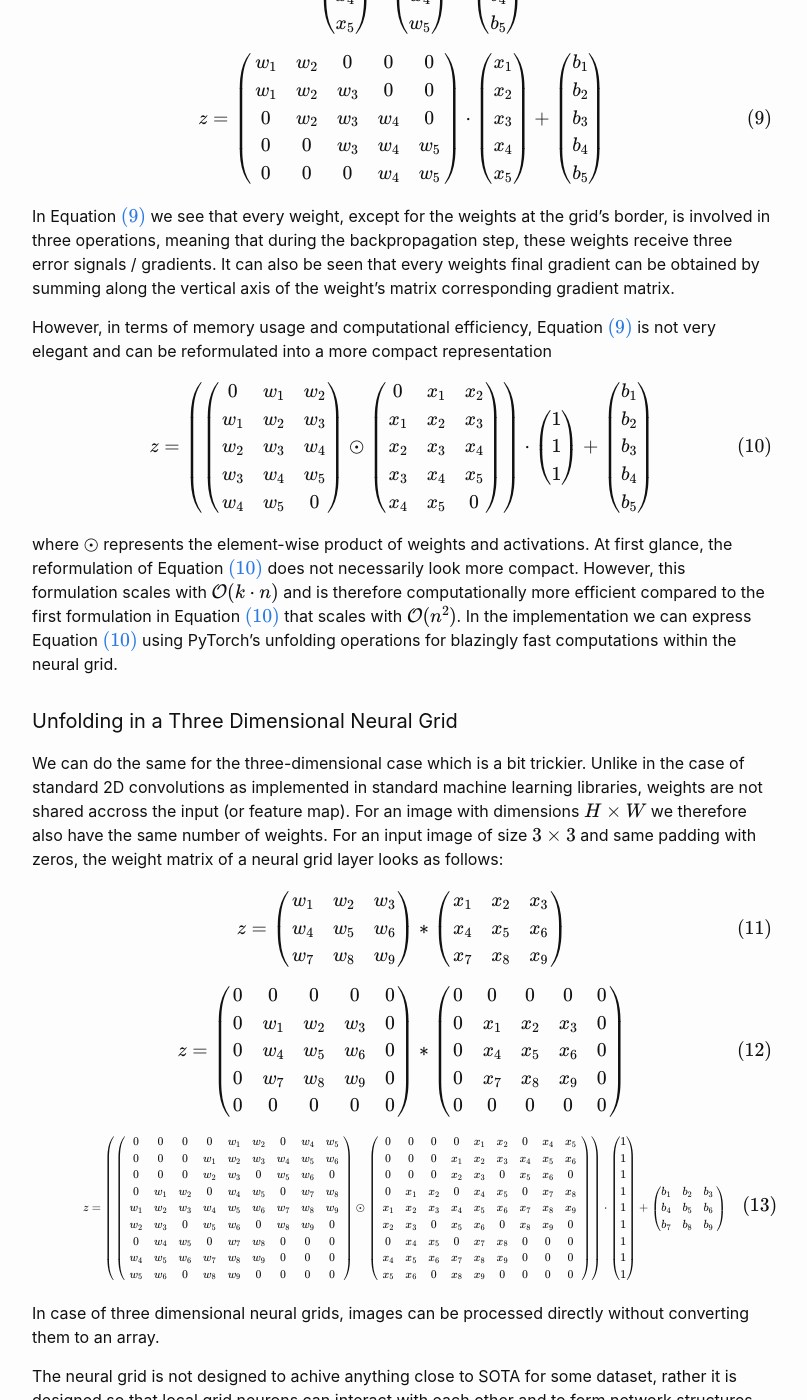
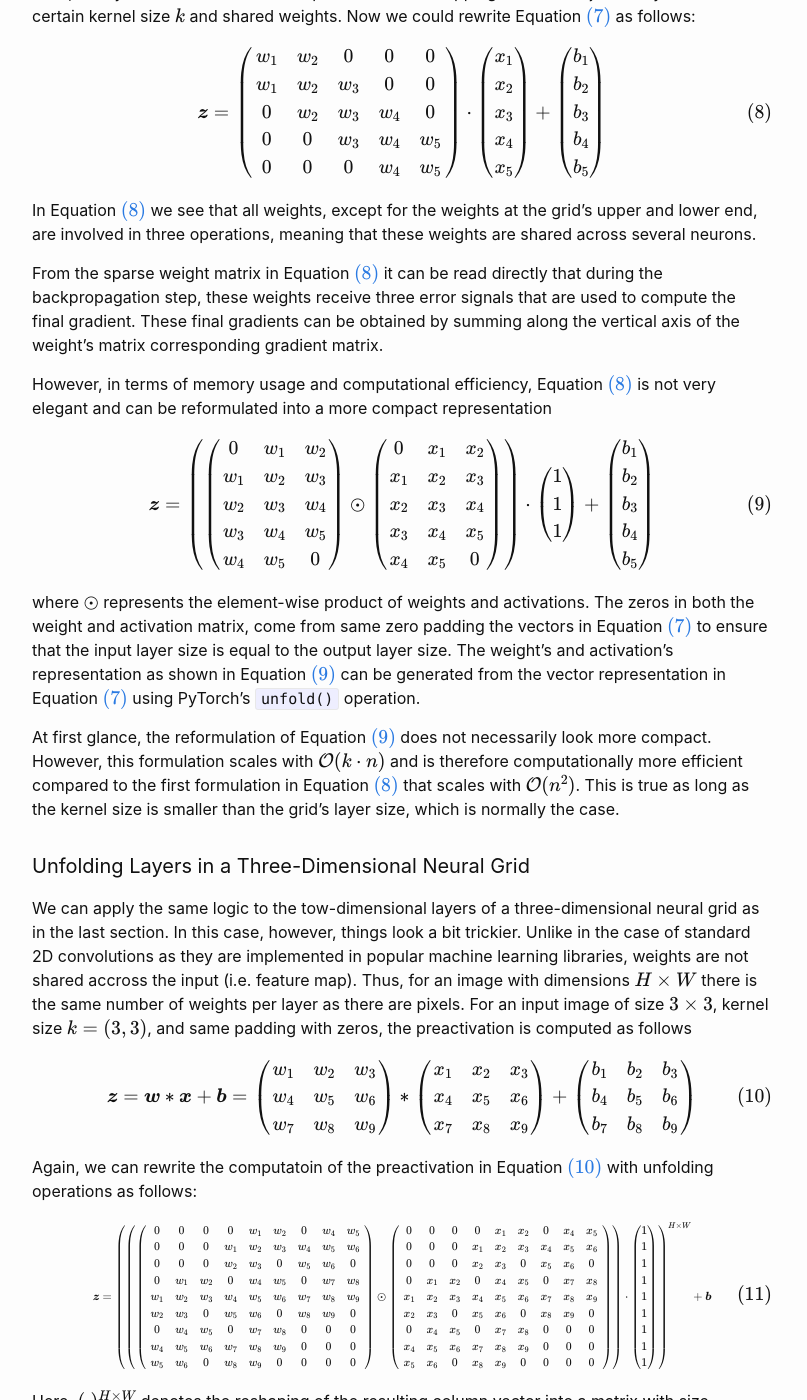
Before and after one commit to kaifishr/kaifishr.github.io, a Jekyll site: the page built from _posts/2021-03-01-neural-grid.md, in a window 1280 px wide and 1400 px high, scrolled down 3509 px. Shown: the whole window, without its empty margins (238-1045 px from the left). Built offline with Jekyll 4.4.1, drawn with Linux system fonts in a browser that asks for light colours; formulas are drawn with MathJax 3; some of the changed text lies outside the part shown.

Commit message:
- Worked on neural grid post

````diff
--- a/_posts/2021-03-01-neural-grid.md
+++ b/_posts/2021-03-01-neural-grid.md
@@ -27,7 +27,7 @@
 
 ## Method
 
-The architecture of a two-dimensional grid-based neural network consists of three parts: The mapping from the input neurons $x_m$ to the grid's first layer, the mapping inside the grid, and finally the mapping from the last grid layer to the network's output. In case of a three-dimensional grid, the mapping to the grid's input can be skipped.
+The architecture of a two-dimensional grid-based neural network consists of three parts: The mapping from the input neurons $x_m$ to the grid's first layer, the mapping inside the grid, and finally the mapping from the last grid layer to the network's output. In case of a three-dimensional grid, the mapping to the grid's input using a fully connected layer can be skipped as images can be processed directly without converting them first to a vector.
 
 ### Calculations outside the Grid
 
@@ -75,23 +75,15 @@
 
 There is no out-of-box functionality within the PyTorch library that can perform the processes inside the grid as described above. One possibility would be to create the individual grid cells as a tensor and iterate over the grid with two for-loops. However, this would be incredibly slow (see comparison further below). Luckily, the mapping within the grid can also be represented as a special kind of vector-matrix multiplication, where the matrix is a sparse matrix with shared weights. This allows us to use PyTorch's blazingly fast unfolding operations which results in a massive speedup compared to a naive loop-based implementation.
 
-The following two examples show how the mapping between two consecutive grid layers can be formulated using unfolding operation for the case of a two- and three-dimensional grid.
+The following examples show how the mapping between two consecutive grid layers can be formulated using the unfolding operation for the case of a two- and three-dimensional grid.
 
-#### Unfolding in a Two Dimensional Neural Grid
+#### Unfolding Layers in a Two-Dimensional Neural Grid
 
 For a neural grid layer consisting of activations $\boldsymbol{x}$ and weights $\boldsymbol{w}$ each consisting of five elements, a kernel size of $k=3$, and stride 1, Equation \eqref{eq:zgrid} can be written as
 
 $$
-\label{eq:2dNeuralGridXW}
-\boldsymbol{x} =
-\begin{pmatrix}
-x_{1}\\
-x_{2}\\
-x_{3}\\
-x_{4}\\
-x_{5}
-\end{pmatrix},
-\boldsymbol{w} =
+\label{eq:2dNeuralGridZ}
+\boldsymbol{z} = \boldsymbol{w} * \boldsymbol{x} + \boldsymbol{b} =
 \begin{pmatrix}
 w_{1}\\
 w_{2}\\
@@ -99,25 +91,13 @@
 w_{4}\\
 w_{5}
 \end{pmatrix}
-$$
-
-$$
-\label{eq:2dNeuralGridZ}
-\boldsymbol{z} =
+*
 \begin{pmatrix}
 x_{1}\\
 x_{2}\\
 x_{3}\\
 x_{4}\\
 x_{5}
-\end{pmatrix}
-*
-\begin{pmatrix}
-w_{1}\\
-w_{2}\\
-w_{3}\\
-w_{4}\\
-w_{5}
 \end{pmatrix}
 +
 \begin{pmatrix}
@@ -129,9 +109,11 @@
 \end{pmatrix}
 $$
 
+Here, the symbol $*$ indicates that we perform a local mapping between adjacent layers with a certain kernel size $k$ and shared weights. Now we could rewrite Equation \eqref{eq:2dNeuralGridZ} as follows:
+
 $$
 \label{eq:sparseWeightMatrix}
-z =
+\boldsymbol{z} =
 \begin{pmatrix}
 w_{1} & w_{2} & 0 & 0 & 0\\
 w_{1} & w_{2} & w_{3} & 0 & 0\\
@@ -156,13 +138,15 @@
 \end{pmatrix}
 $$
 
-In Equation \eqref{eq:sparseWeightMatrix} we see that every weight, except for the weights at the grid's border, is involved in three operations, meaning that during the backpropagation step, these weights receive three error signals / gradients. It can also be seen that every weights final gradient can be obtained by summing along the vertical axis of the weight's matrix corresponding gradient matrix.
+In Equation \eqref{eq:sparseWeightMatrix} we see that all weights, except for the weights at the grid's upper and lower end, are involved in three operations, meaning that these weights are shared across several neurons.
+
+From the sparse weight matrix in Equation \eqref{eq:sparseWeightMatrix} it can be read directly that during the backpropagation step, these weights receive three error signals that are used to compute the final gradient. These final gradients can be obtained by summing along the vertical axis of the weight's matrix corresponding gradient matrix.
 
 However, in terms of memory usage and computational efficiency, Equation \eqref{eq:sparseWeightMatrix} is not very elegant and can be reformulated into a more compact representation
 
 $$
 \label{eq:unfoldedFormulation}
-z =
+\boldsymbol{z} =
 \begin{pmatrix}
 \begin{pmatrix}
 0 & w_{1} & w_{2}\\
@@ -196,54 +180,43 @@
 \end{pmatrix}
 $$
 
-where $\odot$ represents the element-wise product of weights and activations. At first glance, the reformulation of Equation \eqref{eq:unfoldedFormulation} does not necessarily look more compact. However, this formulation scales with $\mathcal{O}(k \cdot n)$ and is therefore computationally more efficient compared to the first formulation in Equation \eqref{eq:unfoldedFormulation} that scales with $\mathcal{O}(n^2)$. In the implementation we can express Equation \eqref{eq:unfoldedFormulation} using PyTorch's unfolding operations for blazingly fast computations within the neural grid.
+where $\odot$ represents the element-wise product of weights and activations. The zeros in both the weight and activation matrix, come from same zero padding the vectors in Equation \eqref{eq:2dNeuralGridZ} to ensure that the input layer size is equal to the output layer size. The weight's and activation's representation as shown in Equation \eqref{eq:unfoldedFormulation} can be generated from the vector representation in Equation \eqref{eq:2dNeuralGridZ} using PyTorch's `unfold()` operation.
 
-#### Unfolding in a Three Dimensional Neural Grid
+At first glance, the reformulation of Equation \eqref{eq:unfoldedFormulation} does not necessarily look more compact. However, this formulation scales with $\mathcal{O}(k \cdot n)$ and is therefore computationally more efficient compared to the first formulation in Equation \eqref{eq:sparseWeightMatrix} that scales with $\mathcal{O}(n^2)$. This is true as long as the kernel size is smaller than the grid's layer size, which is normally the case.
 
-We can do the same for the three-dimensional case which is a bit trickier. Unlike in the case of standard 2D convolutions as implemented in standard machine learning libraries, weights are not shared accross the input (or feature map). For an image with dimensions $H \times W$ we therefore also have the same number of weights. For an input image of size $3 \times 3$ and same padding with zeros, the weight matrix of a neural grid layer looks as follows:
+#### Unfolding Layers in a Three-Dimensional Neural Grid
+
+We can apply the same logic to the tow-dimensional layers of a three-dimensional neural grid as in the last section. In this case, however, things look a bit trickier. Unlike in the case of standard 2D convolutions as they are implemented in popular machine learning libraries, weights are not shared accross the input (i.e. feature map). Thus, for an image with dimensions $H \times W$ there is the same number of weights per layer as there are pixels. For an input image of size $3 \times 3$, kernel size $k=(3,3)$, and same padding with zeros, the preactivation is computed as follows
 
 $$
-\label{eq:Weights3d}
-z =
+\label{eq:z3d}
+\boldsymbol{z} = \boldsymbol{w} * \boldsymbol{x} + \boldsymbol{b} =
 \begin{pmatrix}
 w_{1} & w_{2} & w_{3} \\
 w_{4} & w_{5} & w_{6} \\
-w_{7} & w_{8} & w_{9} \\
+w_{7} & w_{8} & w_{9}
 \end{pmatrix}
 *
 \begin{pmatrix}
 x_{1} & x_{2} & x_{3} \\
 x_{4} & x_{5} & x_{6} \\
-x_{7} & x_{8} & x_{9} \\
+x_{7} & x_{8} & x_{9}
+\end{pmatrix}
++
+\begin{pmatrix}
+b_{1} & b_{2} & b_{3}\\
+b_{4} & b_{5} & b_{6}\\
+b_{7} & b_{8} & b_{9}
 \end{pmatrix}
 $$
 
-
-$$
-\label{eq:Weights3d2}
-z =
-\begin{pmatrix}
-0 & 0 & 0 & 0 & 0 \\
-0 & w_{1} & w_{2} & w_{3} & 0 \\
-0 & w_{4} & w_{5} & w_{6} & 0 \\
-0 & w_{7} & w_{8} & w_{9} & 0 \\
-0 & 0 & 0 & 0 & 0 \\
-\end{pmatrix}
-*
-\begin{pmatrix}
-0 & 0 & 0 & 0 & 0 \\
-0 & x_{1} & x_{2} & x_{3} & 0 \\
-0 & x_{4} & x_{5} & x_{6} & 0 \\
-0 & x_{7} & x_{8} & x_{9} & 0 \\
-0 & 0 & 0 & 0 & 0 \\
-\end{pmatrix}
-$$
-
+Again, we can rewrite the computatoin of the preactivation in Equation \eqref{eq:z3d} with unfolding operations as follows:
 
 $$
 \Tiny
-\label{eq:unfoldedWeights3d}
-z =
+\label{eq:z3dunfolded}
+\boldsymbol{z} =
+\begin{pmatrix}
 \begin{pmatrix}
 \begin{pmatrix}
 0     &   0   & 0     & 0     & w_{1} & w_{2} & 0     & w_{4} & w_{5}\\
@@ -281,123 +254,120 @@
 1\\
 1
 \end{pmatrix}
+\end{pmatrix}^{H \times W}
 +
-\begin{pmatrix}
-b_{1} & b_{2} & b_{3}\\
-b_{4} & b_{5} & b_{6}\\
-b_{7} & b_{8} & b_{9}
-\end{pmatrix}
+\boldsymbol{b}
 $$
 
-In case of three dimensional neural grids, images can be processed directly without converting them to an array.
+Here, $(\cdot)^{H \times W}$ denotes the reshaping of the resulting column vector into a matrix with size $H \times W$.
+In Equation \eqref{eq:z3dunfolded} we can see that every row in the weight and activation matrices correspond to a single feature in the following layer.
 
-The neural grid is not designed to achive anything close to SOTA for some dataset, rather it is designed so that local grid neurons can interact with each other and to form network structures not previously specified.
-
+Equation \eqref{eq:z3dunfolded} already indicates that in the case of a three-dimensional neural grid with its two-dimensional layers that unfolding becomes computationl expensive really quickly and by that slowing down training significantly. Here it is becoming clear that the unfolding operation as provided by PyTorch's library is a good tool to describe the mappings between grid layers, but for an efficient solution one would have to write a separate kernel or wait until something more efficient is available.
 
 ## Implementation
 
-When I first implemented the idea for a neural grid, I took a very naive approach of iterating through the grid using two for-loops. This approach works, but required many hours to train a single epoch on the Fashion-MNIST dataset. Overall, the entire `forward()` method in the `NeuralGrid` class was a gigantic bottleneck - especially since the implementation was also only designed for a batch size of one. If at all, using the naive implementation below, the network could only crawl at best.
+### Naive Implementation of a Neural Grid
 
+When I first implemented the idea of a neural grid, I took a very naive approach of iterating through a grid of tensors using two for-loops. Sure, this approach works, but required many hours to train even a single epoch on the Fashion-MNIST dataset. The entire `forward()` method in the `NeuralGrid` class was a gigantic bottleneck - especially since the implementation could process only a single sample at a time (i.e. batch size of one). If at all, using the naive implementation below, the neural grid could only crawl at best.
+
+The following snippet of code shows the low-level implementation of a neural grid in PyTorch using two for-loops to iterate over the grid. The full details of the implementation can be found in the corresponding Github repository of this project linked at the end of this post.
 
 ```python
 class NeuralGrid(nn.Module):
     """
-    Naive implementation of a neural grid in PyTorch
+    Implements a naive version of a neural grid in PyTorch
     """
-    def __init__(self, n_layers, n_units):
+    def __init__(self, params):
         super().__init__()
-        # Initialize trainable parameters
-        self.grid_width = n_layers
-        self.grid_height = n_units
-
-        # Placeholder for activations
-        self.a = [[torch.zeros(size=(1,)) for _ in range(self.grid_width + 1)]
-                   for _ in range(self.grid_height + 2)]
-
-        # Activation function
-        self.activation_function = torch.tanh
-
-        # Trainable parameters
-        fan_in = 3.0
-        fan_out = 1.0
-        w = xavier_uniform(size=(self.grid_height, self.grid_width), fan_in=fan_in, fan_out=fan_out)
-        w = F.pad(input=w, pad=[0, 0, 1, 1], mode="constant", value=0.0)
-        self.w = nn.Parameter(w, requires_grad=True)
-        self.b = nn.Parameter(torch.zeros(size=(self.grid_height, self.grid_width)),
-                              requires_grad=True)
+        # ...
 
     def forward(self, x):
+        x = x.reshape(self.grid_height)
 
-        # Assign features to grid
+        # Assign data to grid
         for i in range(self.grid_height):
             self.a[i + 1][0] = x[i]
 
-        # Feed features through grid
+        # Feed data through grid
         for j in range(self.grid_width):
             for i in range(self.grid_height):
-                self.a[i + 1][j + 1] = self.activation_function(self.a[i - 1][j] * self.w[i - 1][j]
-                                                                + self.a[i][j] * self.w[i][j]
-                                                                + self.a[i + 1][j] * self.w[i + 1][j]
-                                                                + self.b[i][j])
+                z = self.a[i - 1][j] * self.w[i - 1][j] \
+                    + self.a[i][j] * self.w[i][j] \
+                    + self.a[i + 1][j] * self.w[i + 1][j] \
+                    + self.b[i][j]
+                self.a[i + 1][j + 1] = self.activation_function(z)
 
         # Assign grid output to new vector
         x_out = torch.zeros(size=(self.grid_height,))
         for i in range(self.grid_height):
             x_out[i] = self.a[i + 1][-1]
 
+        x_out = x_out.reshape(1, self.grid_height)
+
         return x_out
 ```
 
-I then wondered how to reformulate the problem on hand to increase computational speed, an realized that the mapping between layers in the grid can be formulated using a special form of vector-matrix multiplication as shown in Equation \eqref{eq:sparseWeightMatrix}. This approach resulted in the following implementation consisting of two classes. The `NeuralGrid` and the `GridLayer` class.
+### Implementation of a Neural Grid using Unfolding
 
-In `GridLayer` we reformulate the inner for-loop in the implementation above by combining unfolding with an element-wise product that is followed by a sum along the resulting matrix's rows.
+I then wondered how to reformulate the problem on hand to increase computational speed, an realized that the mapping between layers in the grid can be formulated using a special form of vector-matrix multiplication as shown in Equation \eqref{eq:sparseWeightMatrix}. From there, it didn't take long to come up with writing the whole thing using unfolding operations.
+
+This approach resulted in the following implementation consisting of two classes. The `NeuralGrid` and the `GridLayer` class. The `GridLayer` class creates the trainable parameters for each layer and defines the corresponding mapping between adjacent grid layers. In contrast to the naive approach above, in `GridLayer` we reformulate the inner for-loop by combining unfolding with an element-wise product that is followed by a sum along the resulting matrix's rows.
 
 
 ```python
 class GridLayer(nn.Module):
     """Class implements layer of a neural grid
     """
-    def __init__(self, grid_height):
+    def __init__(self, params):
         super().__init__()
-        self.kernel_size = 3  # do not change
-        self.stride = 1  # do not change
-        self.activation_function = torch.sin
+
+        grid_height = params["grid_2d"]["height"]
+
+        self.kernel_size = 3  # kernels must be of size 2n+1 where n>0
+        self.stride = 1
+        self.padding = int(0.5 * (self.kernel_size - 1))
 
         # Trainable parameters
-        weight = xavier_uniform(size=(grid_height, ), fan_in=self.kernel_size, fan_out=1)
-        self.weight = nn.Parameter(F.pad(input=weight, pad=[1, 1], mode="constant", value=0.0),
-                                   requires_grad=True)
+        weight = xavier_init(size=(grid_height,), fan_in=self.kernel_size, fan_out=self.kernel_size)
+        weight = F.pad(input=weight, pad=[self.padding, self.padding], mode="constant", value=0.0)
+        self.weight = nn.Parameter(weight, requires_grad=True)
         self.bias = nn.Parameter(torch.zeros(size=(grid_height,)), requires_grad=True)
+
+        self.activation_function = torch.sin
 
     def forward(self, x_in):
         # Same padding to ensure that input size equals output size
-        x = F.pad(input=x_in, pad=[1, 1], mode="constant", value=0.0)
+        x = F.pad(input=x_in, pad=[self.padding, self.padding], mode="constant", value=0.0)
 
         # Unfold activations and weights for grid operations
         x = x.unfold(dimension=1, size=self.kernel_size, step=self.stride)
         w = self.weight.unfold(dimension=0, size=self.kernel_size, step=self.stride)
 
+        # Compute pre-activation
+        x = (w * x).sum(dim=-1) + self.bias
+
         # Compute activations
-        x = self.activation_function((w * x).sum(dim=-1) + self.bias)
+        x = self.activation_function(x)
+
         return x
+```
 
-
-```
+The `NeuralGrid` class simply iterates over the individual layers of the grid mapping the features from the grid's input to its output.
 
 ```python
 class NeuralGrid(nn.Module):
     """ Implements a neural grid
     """
 
-    def __init__(self, n_layers, n_units):
+    def __init__(self, params):
         super().__init__()
 
-        #  self.grid_width = n_layers
-        self.grid_height = n_units
+        grid_width = params["grid_2d"]["width"]
 
+        # Add grid layers to a list
         self.grid_layers = nn.ModuleList()
-        for _ in range(n_layers):
-            self.grid_layers.append(GridLayer(grid_height=self.grid_height))
+        for _ in range(grid_width):
+            self.grid_layers.append(GridLayer(params))
 
     def forward(self, x):
         for grid_layer in self.grid_layers:
@@ -407,11 +377,9 @@
 
 ### Comparison of Implementations
 
-Network size: 784 x [128 x 128] x 10
+I wondered how both implementations above would compare in terms of their computational performance and tested how long it would take each approach to do a single epoch. So let's look at some numbers how the implementations perform using the Fashion-MNIST dataset and a grid size of $128 \times 128$. The entire network can be written as $784 \times [128 \times 128] \times 10$.
 
-I wondered, how both implementations above would compare in terms of their computational performance. That's why I tested how long they take for an epoch on the Fashion-MNIST dataset. Note, that the naive implementation can only process one data sample per training iteration.
-
-Comparison of training time in seconds for a single epoch on the Fashion-MNIST dataset:
+The following table shows the training time in seconds for a single epoch on the Fashion-MNIST dataset for different batch sizes and accelerators.
 
 | Implementation | Accelerator | Batch size | Time per epoch | Speedup |
 |:--------------:|:-----------:|:----------:|:--------------:|:-------:|
@@ -423,28 +391,28 @@
 | Unfold         | GPU         | 64         | $21 \pm 1$ s              | 2469 |
 | Unfold         | GPU         | 256        | $5.41 \pm 0.17$ s         | 9687 |
 
-Compared to the vanilla implementation, I endend up with a speed-up of almost four orders.
+As can be seen from the table, processing speed was increased by about four orders of magnitued. Enough to conduct some larger experiments with neural grids.
 
 ## Experiments
 
-The main focus of the experiments was to gather qualitative insights on how grid-based neural networks behave in a supervised classification task. For this reason, a grid-based model with a grid height of 16 cells and a depth of 32 cells was trained on the Fashion-MNIST dataset by optimising the multinomial logistic regression objective (softmax function) using the Adam optimization algorithm. The batch size during training was set to 64. The learning rate was initially set to $2e-4$, and then decreased by a factor of 10 every 100 epochs. In total, the learning was stopped after 400 epochs. The network's weights were initialized using the Xavier (TODO: cite!) initialization scheme. The biases were initialised with zero.
-
-In order to force the grid to learn better representations, no activation function was used for the mapping from the image space to the grid's input dimension.
+The main focus of the experiments was to gather qualitative insights on how grid-based neural networks behave in a supervised classification task. For this reason, a grid-based model with a grid size of $32 \times 32$ cells was trained on the Fashion-MNIST dataset by optimising the multinomial logistic regression objective (softmax function) using the Adam optimization algorithm. The batch size during training was set to $512$. The learning rate was initially set to $1e-4$, and then decreased by a factor of $10$ every $100$ epochs. In total, the learning was stopped after $300$ epochs. The grid's weights were initialized using the [Xavier][glorot2010] initialization scheme. The biases were initialised with zero. In order to force the grid to learn better representations, a linear mapping was used from the network's input to the grid's input. The sine function was chosen as the activation function within the grid, since it allowed for significantly deeper grids.
 
 
 ## Results and Discussion
 
-This section shows some qualitative results from the grid's activation pattern. The following image shows the neural grid's activation pattern for the then different classes of the Fashion-MNIST dataset. Here, the activation patterns of 20 predictions were averaged for each class.
+The grid-based neural network achieved an classification accuraacy of 82.4% on the Fashion-MNIST dataset. The following image shows qualitative results of the neural grid's activation pattern for the then different classes of the Fashion-MNIST dataset. For each activation pattern, the activations of the first 64 samples of each class were averaged.
 
-// Plot
+<p align="center">
+<img src="/assets/images/post10/avg_activation_grid.png" width="800">
+<b>Figure 2:</b> Neural grid activation patterns for the ten different classes of the Fashion-MNIST dataset.
+</p>
+{: #fig:activationpattern}
 
-It is interesting to see, that depending on the class, the signal uses different paths through the neural grid and by that is processed differently. The standard deviation shows, that the grid's deeper layers are less volatile indicating the higher level features have been detected.
-
-// Plot
+It is interesting to see, that depending on the class, the signal uses mostly different paths through the neural grid and by that is processed differently. However, it can also be seen that some paths are active in all activation patterns regardless of class membership. This could be an indication that the grid has not yet been sufficiently trained.
 
 ## Conclusion
 
-This blog post introduced a grid-based neural network architecture. Neural grids can be understood as a discretized signal processing network, where information are processed in a feedforward manner. The neural grid's placticity also allows to form arbitary network structures within the grid. The qualitative results have shown, that such pathways for the routing of signals ermerge in the grid during training.
+This blog post introduced a grid-based neural network architecture. Neural grids can be understood as a discretized signal processing network, where information are processed in a feedforward manner. The neural grid's placticity also allows to form arbitary network structures within the grid. The qualitative results have shown, that such pathways for the routing of signals ermerge in the grid during training automatically.
 
 
 ---
````
Also changed, not shown: other parts of _posts/2021-03-01-neural-grid.md (+1 -0 lines), assets/images/post10/avg_activation_grid.png (added), assets/images/post10/avg_activation_grid_hot.png (added), assets/images/post10/neural_grid.png, 1 other file.
